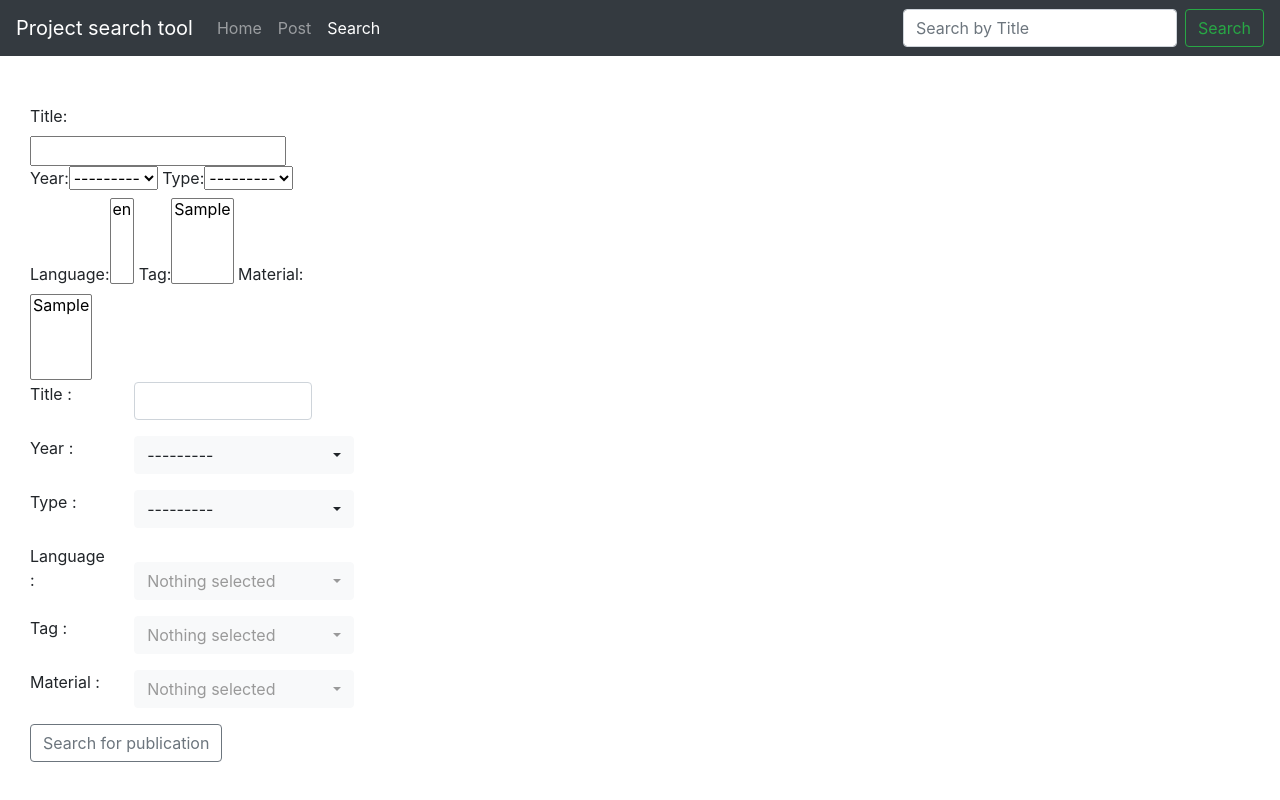
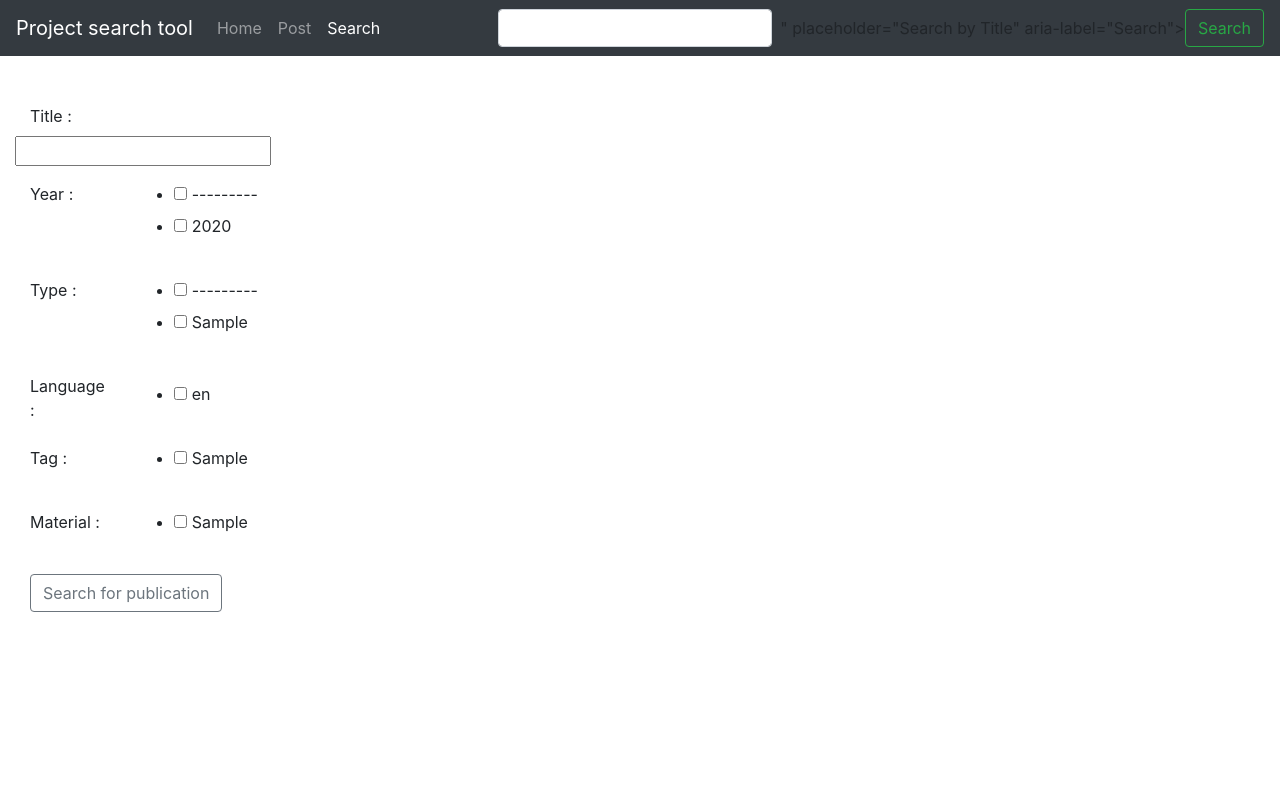
Before and after one commit to AndreasGkizis/search_tool_project, a Django app: page /search_tool_app/search_publication/ in a window 1280 px wide. Run offline with Django 3.2, Linux system fonts and the light colour scheme; tables that the repository leaves empty hold one stand-in row (values such as "Sample post"); some libraries are stand-ins or nearby versions.

Commit message:
CArd body added for search results

```diff
--- a/search_tool_app/forms.py
+++ b/search_tool_app/forms.py
@@ -37,10 +37,22 @@ class LanguageForm(forms.ModelForm):
 
 
 class SearchForm(forms.Form):
-    title = forms.CharField(max_length=200, required=False)
-    year = forms.ModelChoiceField(queryset=Year.objects.all(), required=False)
-    type = forms.ModelChoiceField(queryset=Type.objects.all(), required=False)
-    language = forms.ModelMultipleChoiceField(queryset=Language.objects.all(), required=False)
-    tag = forms.ModelMultipleChoiceField(queryset=Tag.objects.all(), required=False)
-    material = forms.ModelMultipleChoiceField(queryset=Material.objects.all(), required=False)
+    title = forms.CharField(max_length=200,
+                            required=False)
+    year = forms.ModelChoiceField(queryset=Year.objects.all(),
+                                  required=False,
+                                  widget=forms.CheckboxSelectMultiple)
+    type = forms.ModelChoiceField(queryset=Type.objects.all(),
+                                  required=False,
+                                  widget=forms.CheckboxSelectMultiple)
+    language = forms.ModelMultipleChoiceField(queryset=Language.objects.all(),
+                                              required=False,
+                                              widget=forms.CheckboxSelectMultiple)
+    tag = forms.ModelMultipleChoiceField(queryset=Tag.objects.all(),
+                                         required=False,
+                                         widget=forms.CheckboxSelectMultiple)
+    material = forms.ModelMultipleChoiceField(queryset=Material.objects.all(),
+                                              required=False,
+                                              widget=forms.CheckboxSelectMultiple)
+    # material_used = forms.ModelMultipleChoiceField(queryset=PaperUsedMaterial.objects.exclude())
     abstract = forms.Textarea()
--- a/search_tool_app/models.py
+++ b/search_tool_app/models.py
@@ -45,7 +45,7 @@ class Paper(models.Model):
     title = models.CharField(max_length=200, unique=True, null=False)
     slug = models.SlugField(default="no-slug")
     pdf = models.FileField(upload_to="papers/pdfs", null=True)
-    abstract = models.TextField(max_length=1000, unique=True, null=True)
+    abstract = models.TextField(max_length=3000, unique=True, null=True)
     reviewed = models.BooleanField(default=False)
     date_added = models.DateField(default=datetime.date.today, null=True)
     year_id = models.ForeignKey(Year, on_delete=models.CASCADE, null=True)
--- a/search_tool_app/views.py
+++ b/search_tool_app/views.py
@@ -1,6 +1,6 @@
 from django.shortcuts import render
 from .forms import PaperForm, SearchForm
-from search_tool_app.models import Language, Year, Type, Tag, Paper
+from .models import Language, Year, Type, Tag, Paper
 from django.urls import reverse
 
 
@@ -26,6 +26,8 @@ def post_a_publication(request):
 
 
 def search_publication(request):
+    # import ipdb;ipdb.set_trace()
+
     form = SearchForm()
     if request.method == 'GET':
         # Provide the initial data required to render the search options
@@ -34,7 +36,6 @@ def search_publication(request):
                       context={'form': form}
                       )
     elif request.method == 'POST':
-        import ipdb;ipdb.set_trace()
         form = SearchForm(request.POST)
         if form.is_valid():
             if form.cleaned_data["type"] is None:
--- a/templates/search_tool_app/Base_boot-strap.html
+++ b/templates/search_tool_app/Base_boot-strap.html
@@ -1,8 +1,10 @@
 <!DOCTYPE html>
 {% load static %}
 {% load search_tool_template_tags %}
+{% load crispy_forms_tags %}
 
-<html lang="en">
+
+<html lang="en" xmlns="http://www.w3.org/1999/html">
 <head>
     <meta charset="UTF-8">
     <title>
@@ -46,9 +48,10 @@
         </ul>
       </div>
 
-    <form class="form-inline my-2 my-lg-0">
-      <input class="form-control mr-sm-2" type="search" placeholder="Search by Title" aria-label="Search">
-      <button class="btn btn-outline-success my-2 my-sm-0" type="submit">Search</button>
+    <form class="form-inline my-2 my-lg-0" method="POST" action="{% url 'search_publication' %}" name="searched">
+        {% csrf_token %}
+        <input class="form-control mr-sm-2" type="search" name="{{ form.title }}" placeholder="Search by Title" aria-label="Search">
+        <button class="btn btn-outline-success my-2 my-sm-0" type="submit">Search</button>
     </form>
 </nav>
 
--- a/templates/search_tool_app/post_a_publication.html
+++ b/templates/search_tool_app/post_a_publication.html
@@ -13,10 +13,7 @@
         <form id="paper_form" method="post" action="{% url 'post_a_publication' %}" enctype="multipart/form-data">
             {% csrf_token %}
             <h4>Enter your publication details</h4>
-                {% for field in form %}
-                    {% bootstrap_field field %}
-                    {% bootstrap_form_errors form %}
-                {% endfor%}
+            {{ form.as_p }}
             <div class="row">
                 <div class="col-12">
                     <button class="btn btn-outline-success my-2 my-sm-0 " type="submit">Post a publication</button>
--- a/templates/search_tool_app/search_publication.html
+++ b/templates/search_tool_app/search_publication.html
@@ -1,6 +1,8 @@
 <!DOCTYPE html>
 {% extends 'search_tool_app/Base_boot-strap.html' %}
 {% load static %}
+{% load crispy_forms_tags %}
+
 
 
 {% block title_block %}
@@ -11,73 +13,53 @@
     <div class="col-lg-3">
         <form class="form-group" method="POST" action="{% url 'search_publication' %}" name="searched">
             {% csrf_token %}
-            {{form}}
+
             <div class="form-group row">
                 <div class="col-4">
                     <label class="control-label" for="Title" > {{form.title.label}} :</label>
                 </div>
-                <div class="col-8">
-                    <input type="text" class="form-control" id="Title">
+                <div  id="Title">
+                    {{ form.title }}
                 </div>
             </div>
             <div class="form-group row">
                 <div class="col-4">
                     <label class="control-label" for="year" > {{form.year.label}} :</label>
                 </div>
-                <div class="col-8 align-self-end">
-                    <select id="year" class="selectpicker" multiple>
-                        {% for i in form.year %}
-                            <option>{{i}}</option>
-                        {% endfor %}
-                    </select>
+                <div class="col-8 align-self-end" id="year">
+                    {{form.year}}
                     </div>
                 </div>
             <div class="form-group row">
                 <div class="col-4">
                     <label class="control-label" for="type" > {{form.type.label}} :</label>
                 </div>
-                <div class="col-8 align-self-end">
-                    <select id="type" class="selectpicker" multiple>
-                        {% for i in form.type %}
-                            <option>{{i}}</option>
-                        {% endfor %}
-                    </select>
+                <div class="col-8 align-self-end" id="type">
+                    {{form.type}}
                 </div>
             </div>
             <div class="form-group row">
                 <div class="col-4">
                     <label class="control-label" for="language" > {{form.language.label}} :</label>
                 </div>
-                <div class="col-8 align-self-end">
-                    <select id="language" class="selectpicker" multiple>
-                        {% for i in form.language %}
-                            <option>{{i}}</option>
-                        {% endfor %}
-                    </select>
+                <div class="col-8 align-self-end" id="language">
+                    {{form.language}}
                 </div>
             </div>
             <div class="form-group row">
                 <div class="col-4">
                     <label class="control-label" for="tag" > {{form.tag.label}} :</label>
                 </div>
-                <div class="col-8 align-self-end">
-                    <select id="tag" class="selectpicker" multiple>
-                        {% for i in form.tag %}
-                            <option>{{i}}</option>
-                        {% endfor %}
-                    </select>
+                <div class="col-8 align-self-end" id="tag">
+                    {{form.tag}}
                 </div>
             </div>
             <div class="form-group row">
                 <div class="col-4">
                     <label class="control-label" for="material" > {{form.material.label}} :</label>
                 </div>
-                <div class="col-8 align-self-end">
-                    <select id="material" class="selectpicker" multiple>
-                        {% for i in form.material %}
-                            <option>{{i}}</option>
-                        {% endfor %}
-                    </select>
+                <div class="col-8 align-self-end" id="material">
+                    {{form.material}}
                 </div>
             </div>
 
@@ -86,37 +68,44 @@
     </div>
 
     <div class="col-9 px-2">
-        <form class="form-group" method="post" action="{% url 'search_publication' %}" name="searched">
+        <form class="form-group" method="POST" action="{% url 'search_publication' %}" name="searched">
             {% csrf_token %}
-            <div>
             {% for result in results %}
+
             <div class="card p-2">
-                        <div class="card-body" > {{ result.title }} </div>
-                        <div class="card-body" > year ---> {{ result.year_id }}</div>
-                        <div> slug ---> <a href="{% url 'show_publication' result.slug %}">{{ result }}</a>
+                <div class="card-header">
+                     <h5>
+                         <strong> Publication Title :</strong> {{ result.title }}
+                     </h5>
+<!--                     # make functions for all model labels? or try using Form somehow ?? -->
                 </div>
-
-                        <div> type ---> {{ result.type_id }}</div>
-                        <div>tag --->
+                <div class="card-body">
+                    <p> <strong> Year Published :</strong> {{ result.year_id }}</p>
+                    <p> <strong> Type :</strong> {{ result.type_id }} </p>
+                    <p> <strong> Language Written :</strong>
+                            {% for language in result.language.all %}
+                                {{ language }} ,
+                            {% endfor %}
+                    </p>
+                    <p> <strong> Materials Examined :</strong>
+                        {% for material in result.material.all %}
+                            {{ material }} ,
+                        {% endfor %}
+                    </p>
+                    <p> <strong> Materials Used :</strong> {{ result. }} </p>
+                    <p> <strong> Abstract :</strong> {{ result.abstract }} </p>
+                    <p> <strong>  Tags :</strong>
                         {% for tag in result.tag.all %}
-                              <div>{{ tag }}</div>
+                            {{ tag }} ,
                         {% endfor %}
+                    </p>
+                    <p> <strong>  placeholder :</strong> {{ result. }} </p>
+                    <div class="text-right">
+                        <a href="{% url 'show_publication' result.slug %}" class="btn btn-outline-success align-self-end">View Publication</a>
                     </div>
-                        <div> language --->
-                            {% for language in result.language.all %}
-                              <div>{{ language }}</div>
+                </div>
+            </div>
             {% endfor %}
-                        </div>
-                        <div> reviewed ---> {{ result.reviewed }}</div>
-                        <div> material --->
-                            {% for material in result.material.all %}
-                              <div>{{ material }}</div>
-                            {% endfor %}
-                        </div>
-                        <div class="text-wrap"> Abstract ---> {{ result.abstract }}</div>
-                    <div>
-                {%endfor%}
-            </div>
         </form>
     </div>
 
--- a/templates/search_tool_app/show_publication.html
+++ b/templates/search_tool_app/show_publication.html
@@ -2,7 +2,6 @@
 
 {% extends 'search_tool_app/Base_boot-strap.html' %}
 {% load static %}
-{% load bootstrap4 %}
 
 {% block title_block %}
 -
@@ -10,9 +9,10 @@
 
 {% block body_block %}
     Hello this is a publication
+    {{ result }}
 <div class="row">
     <div class="col">
-        <form class="form-group" method="get" action="{% url 'search_publication' %}" name="searched">
+        <form class="form-group" method="post" action="{% url 'search_publication' %}" name="searched">
             {% csrf_token %}
             <div>
                 {% for result in results %}
```
Also changed, not shown: search_tool_app/migrations/0011_auto_20210623_1415.py (added). Lines whose indentation alone changed are shown as unchanged.
